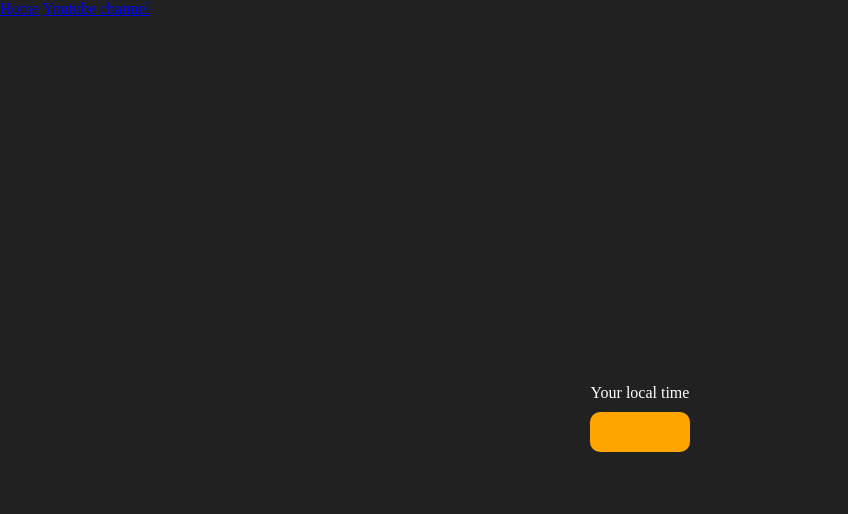
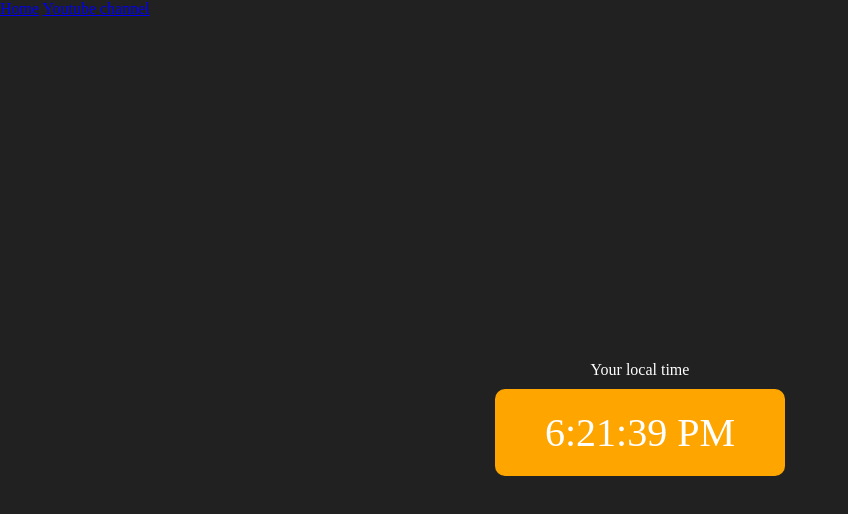
Before and after one commit to piyushh7274/projects-javascript, a plain HTML site: page 3_DigitalClock/index.html in a window 1280 px wide. Shown: the whole page, without its empty margins (0-848 px from the left). Drawn offline with Linux system fonts and the light colour scheme; files that its build step writes are made by us from their sources.

Commit message:
script linkage

```diff
--- a/3_DigitalClock/index.html
+++ b/3_DigitalClock/index.html
@@ -38,6 +38,6 @@
       <div id="banner"><span>Your local time</span></div>
       <div id="clock"></div>
     </div>
-    <script src="chaiaurcode.js"></script>
+    <script src="script.js"></script>
   </body>
 </html>
```
